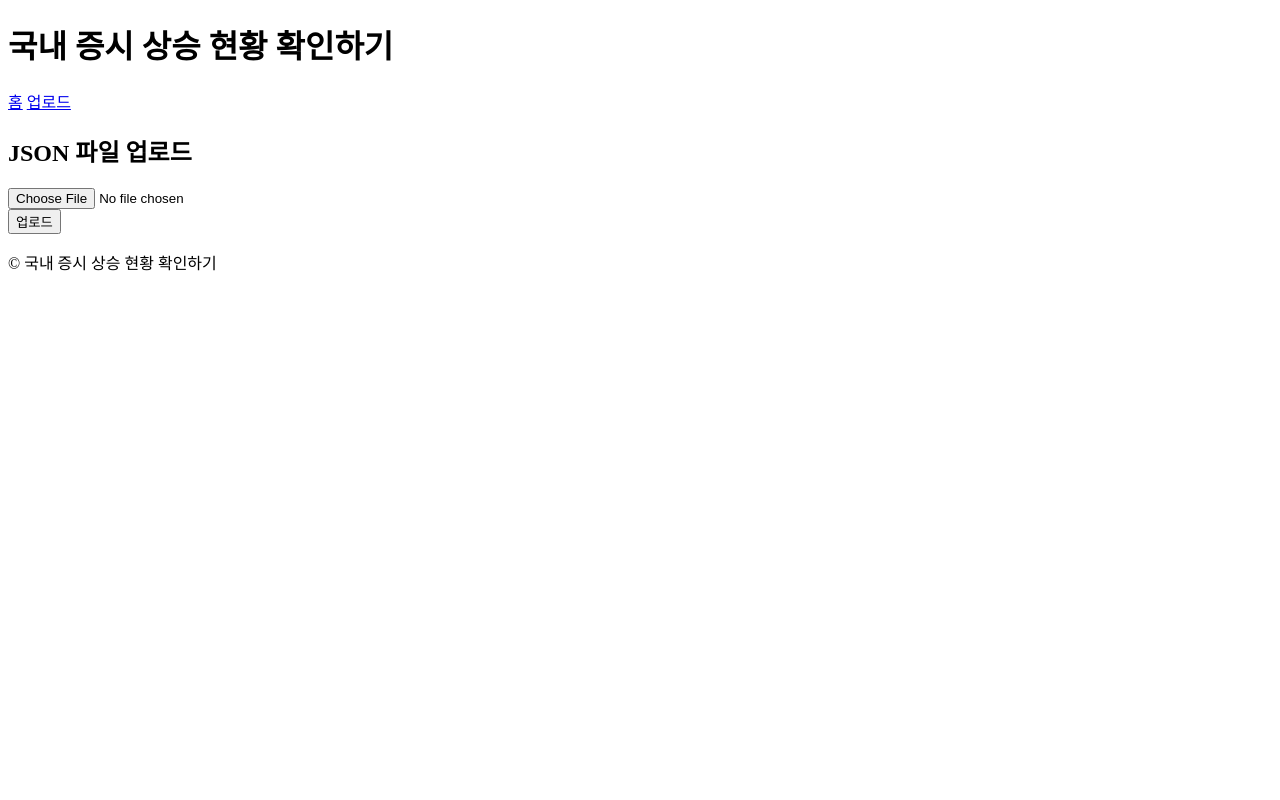
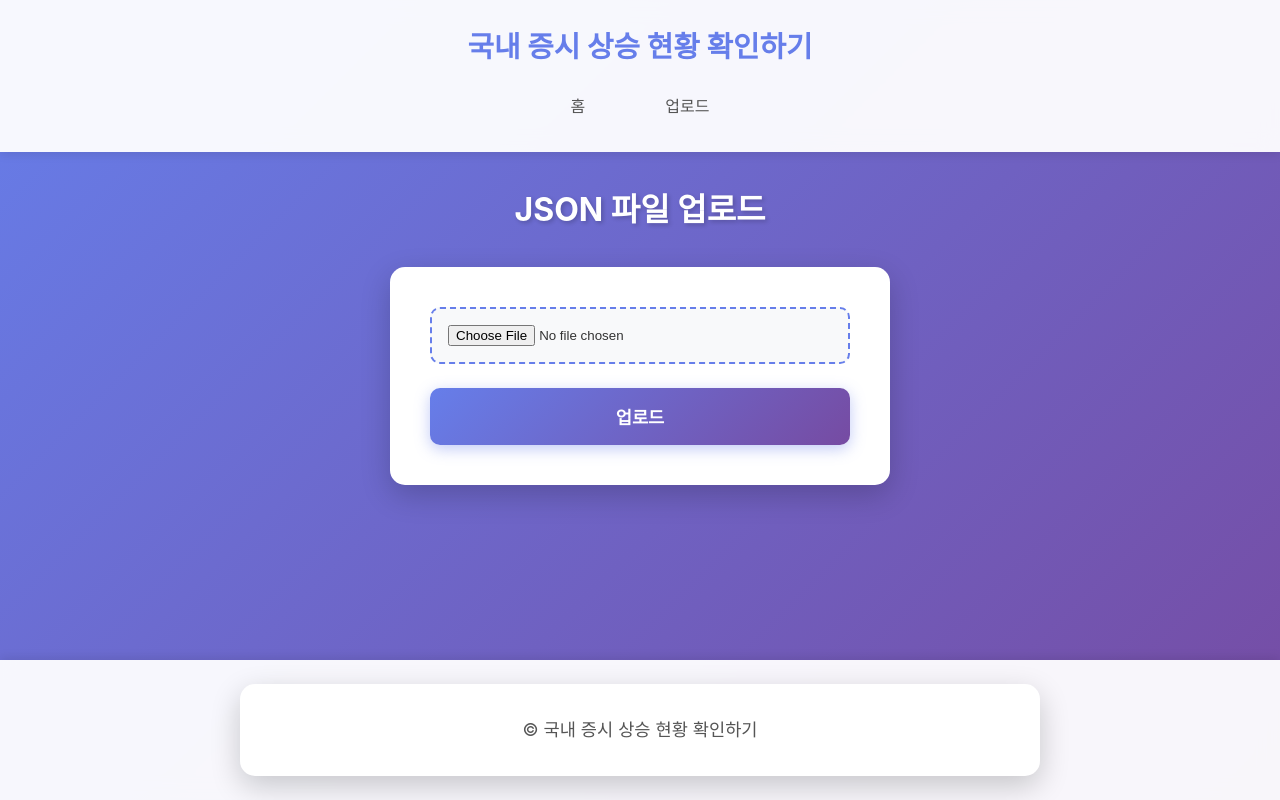
Before and after one commit to tasueom/stock-rising-chart-maker, a Flask app: page /upload in a window 1280 px wide. Run offline with Flask 3, Linux system fonts and the light colour scheme.

Commit message:
chore: style.css 추가

```diff
--- /dev/null
+++ b/static/css/style.css
@@ -0,0 +1,244 @@
+/* 전체 리셋 및 기본 스타일 */
+* {
+    margin: 0;
+    padding: 0;
+    box-sizing: border-box;
+}
+
+body {
+    font-family: -apple-system, BlinkMacSystemFont, 'Segoe UI', Roboto, 'Helvetica Neue', Arial, sans-serif;
+    line-height: 1.6;
+    color: #333;
+    background: linear-gradient(135deg, #667eea 0%, #764ba2 100%);
+    min-height: 100vh;
+    display: flex;
+    flex-direction: column;
+}
+
+/* 헤더 스타일 */
+header {
+    background: rgba(255, 255, 255, 0.95);
+    backdrop-filter: blur(10px);
+    padding: 1.5rem 2rem;
+    box-shadow: 0 2px 10px rgba(0, 0, 0, 0.1);
+    position: sticky;
+    top: 0;
+    z-index: 100;
+}
+
+header h1 {
+    font-size: 1.8rem;
+    color: #667eea;
+    margin-bottom: 1rem;
+    text-align: center;
+}
+
+nav {
+    display: flex;
+    justify-content: center;
+    gap: 2rem;
+}
+
+nav a {
+    text-decoration: none;
+    color: #555;
+    font-weight: 500;
+    padding: 0.5rem 1.5rem;
+    border-radius: 25px;
+    transition: all 0.3s ease;
+}
+
+nav a:hover {
+    background: #667eea;
+    color: white;
+    transform: translateY(-2px);
+}
+
+/* 메인 컨텐츠 영역 */
+main {
+    flex: 1;
+    max-width: 1400px;
+    width: 100%;
+    margin: 2rem auto;
+    padding: 0 2rem;
+}
+
+/* 페이지 제목 */
+h2 {
+    text-align: center;
+    color: white;
+    font-size: 2rem;
+    margin-bottom: 2rem;
+    text-shadow: 2px 2px 4px rgba(0, 0, 0, 0.2);
+}
+
+/* 차트 컨테이너 - 양옆 배치를 위한 flexbox */
+.charts-container {
+    display: flex;
+    justify-content: center;
+    align-items: flex-start;
+    gap: 2rem;
+    flex-wrap: wrap;
+    margin-top: 2rem;
+}
+
+/* 차트 컨테이너 - 양옆 배치 */
+#kospi-chart,
+#kosdaq-chart {
+    background: white;
+    border-radius: 15px;
+    padding: 2rem;
+    box-shadow: 0 10px 30px rgba(0, 0, 0, 0.2);
+    transition: transform 0.3s ease, box-shadow 0.3s ease;
+    display: flex;
+    flex-direction: column;
+    align-items: center;
+    flex: 1;
+    min-width: 45%;
+    max-width: 48%;
+}
+
+/* 차트 컨테이너 내부 캔버스 래퍼 */
+#kospi-chart canvas,
+#kosdaq-chart canvas {
+    position: relative;
+}
+
+#kospi-chart:hover,
+#kosdaq-chart:hover {
+    transform: translateY(-5px);
+    box-shadow: 0 15px 40px rgba(0, 0, 0, 0.3);
+}
+
+/* 차트 제목 */
+#kospi-chart h3,
+#kosdaq-chart h3 {
+    text-align: center;
+    color: #667eea;
+    font-size: 1.5rem;
+    margin-bottom: 1rem;
+    padding-bottom: 0.5rem;
+    border-bottom: 2px solid #667eea;
+}
+
+/* 캔버스 스타일 */
+#kospi-canvas,
+#kosdaq-canvas {
+    max-width: 100% !important;
+    width: 100% !important;
+    height: 500px !important;
+    display: block;
+}
+
+
+/* 인덱스 페이지 스타일 */
+p {
+    background: white;
+    padding: 2rem;
+    border-radius: 15px;
+    box-shadow: 0 10px 30px rgba(0, 0, 0, 0.2);
+    text-align: center;
+    font-size: 1.1rem;
+    color: #555;
+    max-width: 800px;
+    margin: 0 auto;
+}
+
+/* 업로드 폼 스타일 */
+form {
+    background: white;
+    padding: 2.5rem;
+    border-radius: 15px;
+    box-shadow: 0 10px 30px rgba(0, 0, 0, 0.2);
+    max-width: 500px;
+    margin: 0 auto;
+}
+
+form h2 {
+    color: #667eea;
+    margin-bottom: 1.5rem;
+    text-shadow: none;
+}
+
+input[type="file"] {
+    width: 100%;
+    padding: 1rem;
+    margin-bottom: 1.5rem;
+    border: 2px dashed #667eea;
+    border-radius: 10px;
+    background: #f8f9fa;
+    cursor: pointer;
+    transition: all 0.3s ease;
+}
+
+input[type="file"]:hover {
+    background: #e9ecef;
+    border-color: #764ba2;
+}
+
+button[type="submit"] {
+    width: 100%;
+    padding: 1rem;
+    background: linear-gradient(135deg, #667eea 0%, #764ba2 100%);
+    color: white;
+    border: none;
+    border-radius: 10px;
+    font-size: 1.1rem;
+    font-weight: 600;
+    cursor: pointer;
+    transition: all 0.3s ease;
+    box-shadow: 0 4px 15px rgba(102, 126, 234, 0.4);
+}
+
+button[type="submit"]:hover {
+    transform: translateY(-2px);
+    box-shadow: 0 6px 20px rgba(102, 126, 234, 0.6);
+}
+
+button[type="submit"]:active {
+    transform: translateY(0);
+}
+
+/* 푸터 스타일 */
+footer {
+    background: rgba(255, 255, 255, 0.95);
+    backdrop-filter: blur(10px);
+    padding: 1.5rem;
+    text-align: center;
+    color: #666;
+    margin-top: auto;
+    box-shadow: 0 -2px 10px rgba(0, 0, 0, 0.1);
+}
+
+/* 반응형 디자인 */
+@media (max-width: 768px) {
+    header h1 {
+        font-size: 1.4rem;
+    }
+
+    nav {
+        flex-direction: column;
+        gap: 0.5rem;
+    }
+
+    main {
+        padding: 0 1rem;
+    }
+
+    h2 {
+        font-size: 1.5rem;
+    }
+
+    #kospi-chart,
+    #kosdaq-chart {
+        max-width: 100%;
+        margin-left: 0;
+        margin-bottom: 1.5rem;
+    }
+
+    #kospi-chart,
+    #kosdaq-chart {
+        min-width: 100%;
+        max-width: 100%;
+    }
+}
--- a/static/js/chart.js
+++ b/static/js/chart.js
@@ -38,6 +38,7 @@ function createChart(canvasId, data, title) {
         },
         options: {
             responsive: true,
+            maintainAspectRatio: false,
             plugins: {
                 title: {
                     display: true,
--- a/templates/chart.html
+++ b/templates/chart.html
@@ -1,6 +1,7 @@
 {% extends "layout.html" %}
 {% block content %}
 <h2>결과 확인하기</h2>
+<div class="charts-container">
     <div id="kospi-chart">
         <h3>KOSPI</h3>
         <canvas id="kospi-canvas"></canvas>
@@ -8,6 +9,7 @@
     <div id="kosdaq-chart">
         <h3>KOSDAQ</h3>
         <canvas id="kosdaq-canvas"></canvas>
+    </div>
 </div>
 
 <script>
--- a/templates/layout.html
+++ b/templates/layout.html
@@ -5,6 +5,7 @@
     <meta name="viewport" content="width=device-width, initial-scale=1.0">
     <title>국내 증시 상승 현황 확인하기</title>
     <script src="https://cdn.jsdelivr.net/npm/chart.js"></script>
+    <link rel="stylesheet" href="{{url_for('static', filename='css/style.css')}}">
 </head>
 <body>
     <header>
```
Lines whose indentation alone changed are shown as unchanged.
